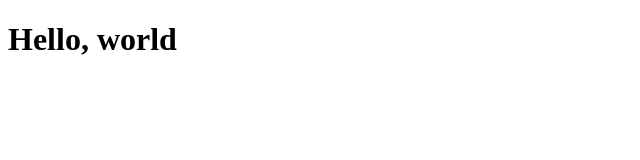
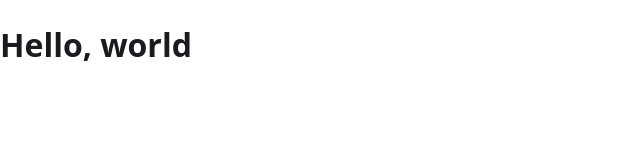
Before and after one commit to noravanvleet/noravanvleet.github.io, a plain HTML site: page index.html in a window 1280 px wide. Shown: the whole page, without its empty margins (0-640 px from the left). Drawn offline with Linux system fonts and the light colour scheme.

Commit message:
feat: add color palette styles
Co-Authored-By: Claude Opus 5.5 (1M context) <noreply@anthropic.com>

```diff
--- a/index.html
+++ b/index.html
@@ -4,6 +4,7 @@
   <meta charset="utf-8">
   <meta name="viewport" content="width=device-width, initial-scale=1">
   <title>Nora Van Vleet</title>
+  <link rel="stylesheet" href="styles.css">
 </head>
 <body>
   <h1>Hello, world</h1>
--- /dev/null
+++ b/styles.css
@@ -0,0 +1,17 @@
+:root {
+  --color-bg: #FFFFFF;
+  --color-surface: #F7F0F4;
+  --color-text: #1A1A1F;
+  --color-muted: #5C5A63;
+  --color-primary: #C8186C;
+  --color-secondary: #1E3A5F;
+  --color-on-primary: #FFFFFF;
+}
+
+body {
+  margin: 0;
+  background: var(--color-bg);
+  color: var(--color-text);
+  font-family: system-ui, -apple-system, "Segoe UI", Roboto, sans-serif;
+  line-height: 1.5;
+}
```
Also changed, not shown: 1 other file.
